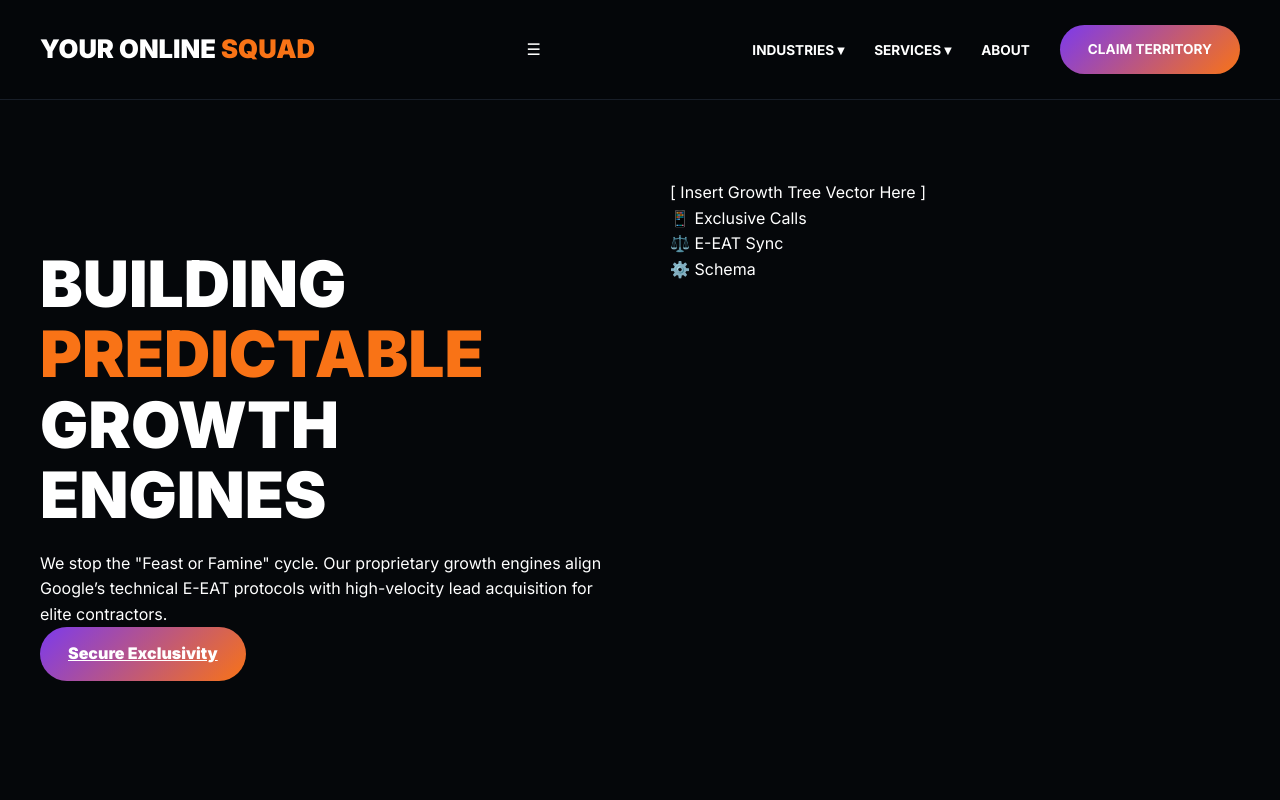
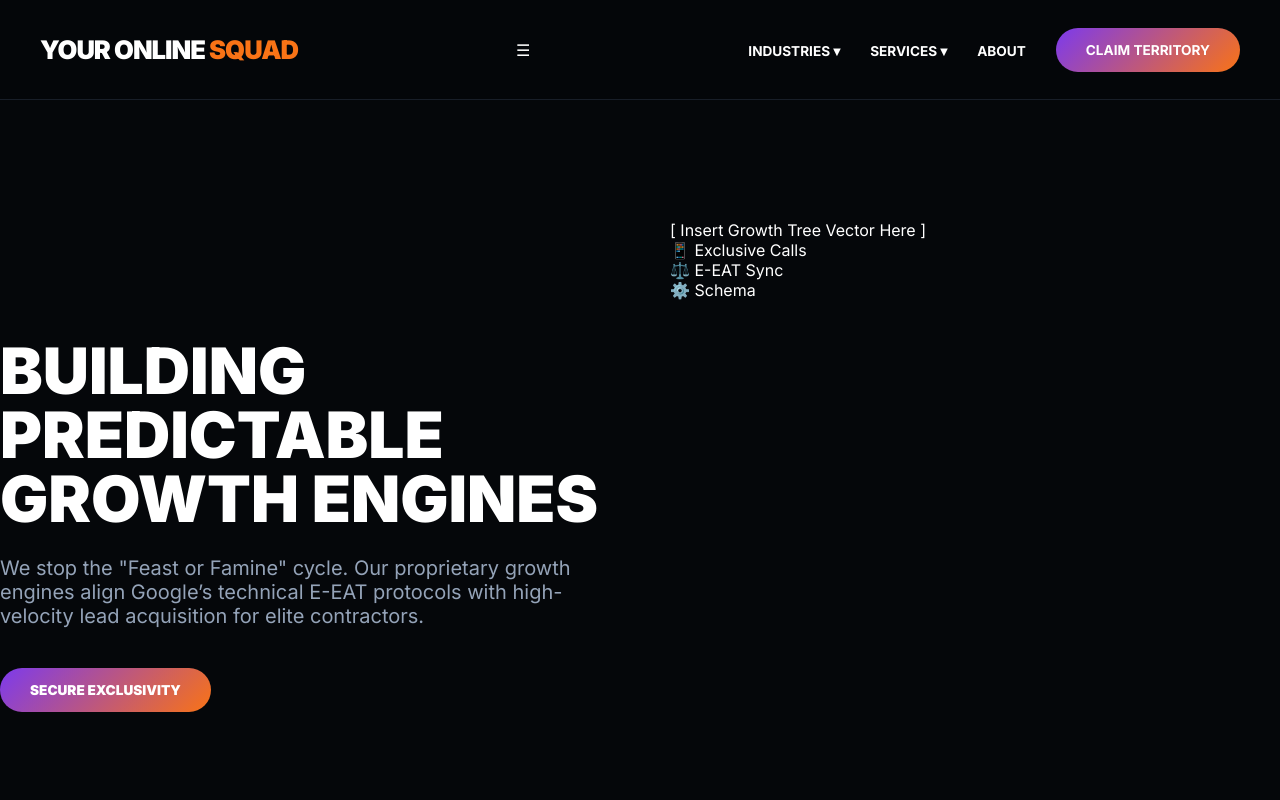
Before and after one commit to YourOnlineSquad/New-Website-YOS-, a plain HTML site: page index.html in a window 1280 px wide. Shown: the top 800 px of the page. Drawn offline with Linux system fonts and the light colour scheme.

Commit message:
Update styles.css

```diff
--- a/styles.css
+++ b/styles.css
@@ -1,63 +1,56 @@
- /* YOUR ONLINE SQUAD - MASTER BRAND KIT */
+ /* REBOOTING THE SQUAD AESTHETIC */
 :root {
     --bg: #05070a; --bg-secondary: #0b0f1a;
     --purple: #7c3aed; --orange: #f97316;
-    --border: rgba(45, 55, 72, 0.5);
+    --card: rgba(22, 28, 45, 0.6); --border: rgba(45, 55, 72, 0.5);
     --text-dim: #94a3b8; --white: #ffffff;
 }
 
-* { margin: 0; padding: 0; box-sizing: border-box; }
+/* 1. THE LAYOUT FIX (This stops the "bullet point" mess) */
+* { margin: 0; padding: 0; box-sizing: border-box; list-style: none; text-decoration: none; }
+body { font-family: 'Inter', sans-serif; background: var(--bg); color: var(--white); padding-top: 100px; }
 
-body {
-    font-family: 'Inter', sans-serif; background: var(--bg); color: var(--white);
-    line-height: 1.6; overflow-x: hidden; padding-top: 100px;
-}
-
-.container { width: 100%; max-width: 1400px; margin: 0 auto; padding: 0 40px; }
-
-/* --- HEADER & NAV --- */
+/* 2. THE ORIGINAL HEADER (Fixed at top) */
 header {
-    background: rgba(5, 7, 10, 0.98); border-bottom: 1px solid var(--border);
+    background: rgba(5, 7, 10, 0.95); border-bottom: 1px solid var(--border);
     height: 100px; position: fixed; width: 100%; top: 0; left: 0; z-index: 9999;
     display: flex; align-items: center; backdrop-filter: blur(12px);
 }
-
 nav { width: 100%; max-width: 1400px; margin: 0 auto; padding: 0 40px; display: flex; justify-content: space-between; align-items: center; }
 
-.logo { font-size: 1.6rem; font-weight: 900; text-decoration: none; color: #fff; text-transform: uppercase; }
+/* 3. THE ORIGINAL LOGO */
+.logo { font-size: 1.6rem; font-weight: 900; color: #fff; letter-spacing: -1px; }
 .logo span { color: var(--orange); }
 
-.nav-links { display: flex; gap: 30px; align-items: center; list-style: none !important; }
-.nav-links li { position: relative; list-style: none !important; }
-.nav-links a { color: #fff; text-decoration: none; font-weight: 700; font-size: 0.85rem; text-transform: uppercase; transition: 0.3s; }
-.nav-links a:hover { color: var(--orange); }
+/* 4. THE NAVIGATION LINKS */
+.nav-links { display: flex; gap: 30px; align-items: center; }
+.nav-links > li > a { color: #fff; font-weight: 700; font-size: 0.85rem; text-transform: uppercase; transition: 0.3s; }
+.nav-links > li > a:hover { color: var(--orange); }
 
-/* --- THE MEGA MENU (HIDDEN BY DEFAULT) --- */
+/* 5. THE ORIGINAL MEGA MENU (The fix for your screenshot) */
+.mega-dropdown { position: relative; padding: 35px 0; }
 .mega-menu {
-    position: absolute; top: 50px; left: 50%; transform: translateX(-50%);
-    width: 600px; background: var(--bg-secondary); border: 1px solid var(--border);
-    border-top: 3px solid var(--orange); padding: 25px; border-radius: 8px;
-    display: none !important; /* FORCED HIDE */
-    grid-template-columns: repeat(2, 1fr); gap: 15px;
-    box-shadow: 0 20px 50px rgba(0,0,0,0.8); z-index: 10000;
+    position: absolute; top: 90px; left: 50%; transform: translateX(-50%);
+    width: 700px; background: var(--bg-secondary); border: 1px solid var(--border);
+    border-top: 3px solid var(--orange); border-radius: 0 0 12px 12px;
+    padding: 30px; display: none; /* Hidden until hover */
+    grid-template-columns: repeat(3, 1fr); gap: 20px;
+    box-shadow: 0 20px 50px rgba(0,0,0,0.8);
 }
+.mega-dropdown:hover .mega-menu { display: grid; }
+.mega-menu a { color: var(--text-dim); font-size: 0.85rem; font-weight: 500; transition: 0.2s; }
+.mega-menu a:hover { color: #fff; padding-left: 5px; }
 
-.mega-dropdown:hover .mega-menu { display: grid !important; } /* SHOW ON HOVER */
+/* 6. THE PREMIUM BUTTONS */
+.btn {
+    background: linear-gradient(135deg, var(--purple), var(--orange)); color: #fff !important;
+    padding: 14px 30px; border-radius: 50px; font-weight: 900; font-size: 0.85rem;
+    text-transform: uppercase; transition: 0.4s; border: none; display: inline-block;
+}
+.btn:hover { transform: translateY(-3px); box-shadow: 0 10px 25px rgba(124, 58, 237, 0.4); }
 
-.mega-menu li { list-style: none !important; margin: 0; }
-.mega-menu a { color: var(--text-dim) !important; font-size: 0.8rem; display: block; padding: 5px; }
-.mega-menu a:hover { color: #fff !important; background: rgba(255,255,255,0.05); }
-
-/* --- BUTTONS --- */
-.btn {
-    background: linear-gradient(135deg, var(--purple), var(--orange));
-    color: #fff !important; padding: 14px 28px; border-radius: 50px;
-    font-weight: 900; display: inline-block; border: none;
-}
-
-/* --- HERO --- */
-.hero { padding: 80px 0; text-align: left; }
+/* 7. THE ORIGINAL HERO LAYOUT */
+.hero { padding: 120px 0; }
 .grid-split { display: grid; grid-template-columns: 1fr 1fr; gap: 60px; align-items: center; }
-h1 { font-size: clamp(2.5rem, 5vw, 4rem); font-weight: 900; line-height: 1.1; margin-bottom: 20px; }
-.highlight { color: var(--orange); }
-.tree-float { width: 100%; max-width: 450px; filter: drop-shadow(0 20px 40px rgba(0,0,0,0.6)); }
+h1 { font-size: clamp(2.5rem, 5vw, 4.5rem); font-weight: 900; line-height: 1; margin-bottom: 25px; }
+.hero p { font-size: 1.25rem; color: var(--text-dim); margin-bottom: 40px; }
```
